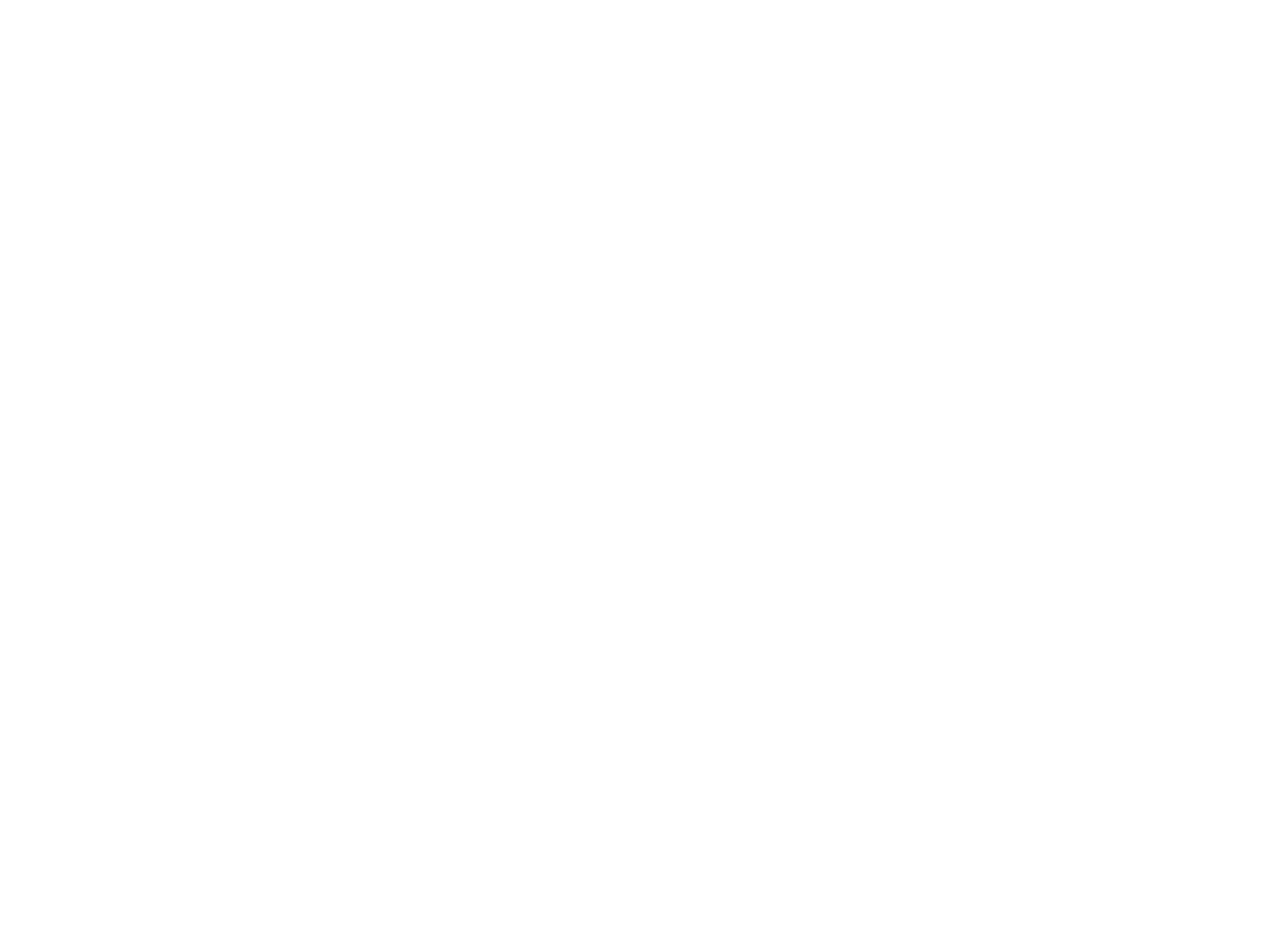
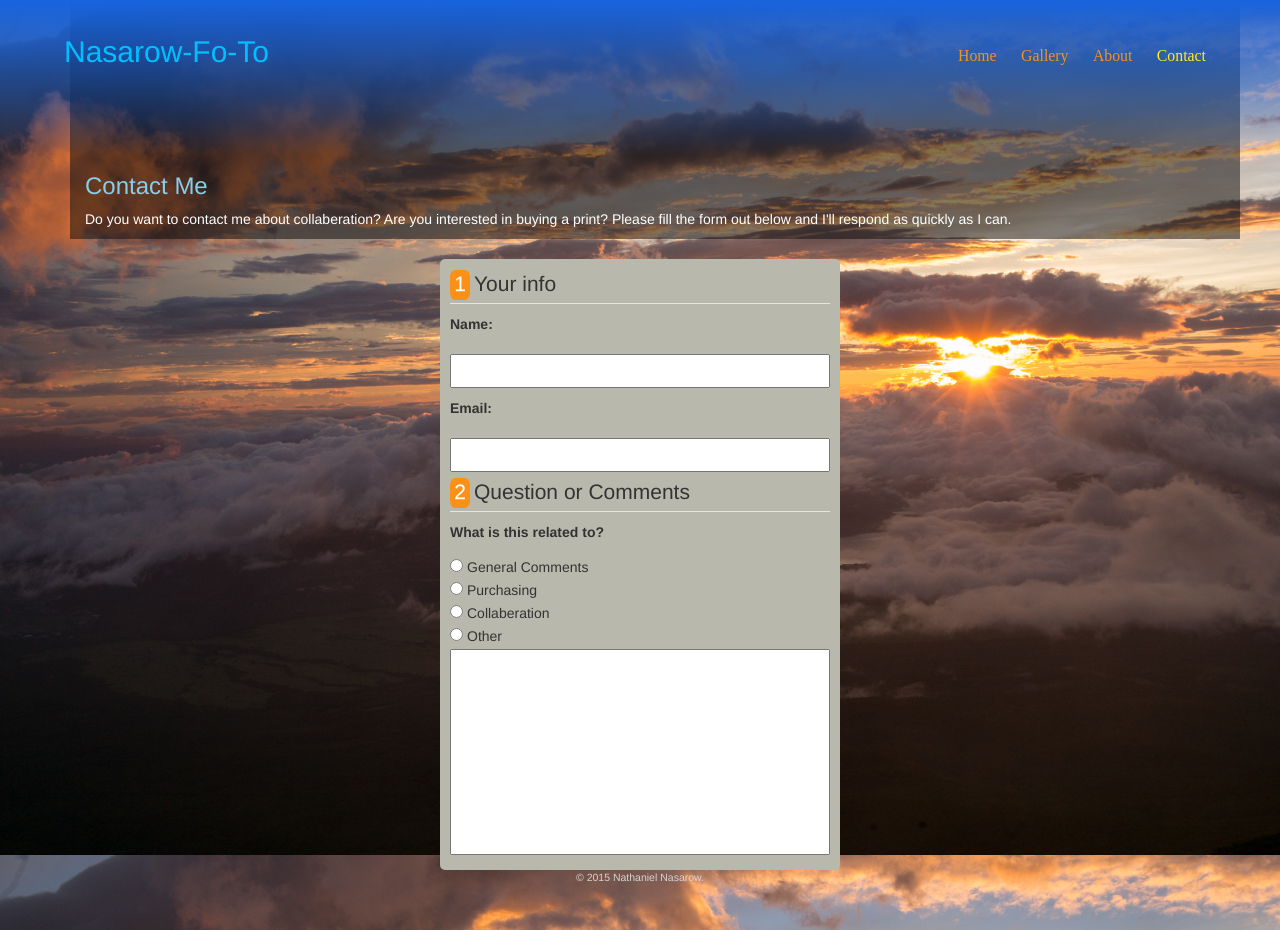
Before and after one commit to Torgian/website-dev, a plain HTML site: page contact.html in a window 1280 px wide. Before the commit the page ends 800 px from the top, so only its background shows below. Drawn offline with nearby package versions, Linux system fonts and the light colour scheme.

Commit message:
added contact page
No server end yet

```diff
--- a/contact.html
+++ b/contact.html
@@ -0,0 +1,73 @@
+<!DOCTYPE html>
+<html lang="en">
+  <head>
+    <meta charset="utf-8">
+    <title>Nasarow-Fo-To</title>
+ <!-- Bootstrap -->
+    <meta name="viewport" content="width=device-width, initial-scale=1">
+    <link rel="stylesheet" type="text/css" href="bootstrap/css/bootstrap.min.css">
+    <link rel="stylesheet" href="css/main.css">
+    <script src="http://code.jquery.com/jquery.min.js"></script>
+    <script src="js/bootstrap.min.js"></script>
+
+    <!-- HTML5 shim and Respond.js for IE8 support of HTML5 elements and media queries -->
+    <!-- WARNING: Respond.js doesn't work if you view the page via file:// -->
+    <!--[if lt IE 9]>
+      <script src="https://oss.maxcdn.com/html5shiv/3.7.2/html5shiv.min.js"></script>
+      <script src="https://oss.maxcdn.com/respond/1.4.2/respond.min.js"></script>
+    <![endif]-->
+  </head>
+
+  <body>
+    <header>
+      <h2>Nasarow-Fo-To</h2>
+      <nav>
+        <ul>
+          <li><a href="index.html">Home</a></li>
+          <li><a href="gallery.html">Gallery</a></li>
+          <li><a href="about.html">About</a></li>
+          <li><a href="contact.html" class="selected">Contact</a></li>
+        </ul>
+      </nav>
+    </header>
+
+        <div class="container center-block">
+          <div class="container center-block con-form">
+            <h3>Contact Me</h3>
+            <p>Do you want to contact me about collaberation? Are you interested in buying a print? Please fill the form out below and I'll respond as quickly as I can.</p>
+          </div>
+        </div>
+        <form action="contact.html" method="post">
+          <fieldset>
+            <legend><span class="number">1</span>Your info</legend>
+            <label for="name">Name:</label>
+            <input type="text" id="name" name="user_name">
+
+            <label for="email">Email:</label>
+            <input type="email" id="email" name="user_email">
+          </fieldset>
+          <fieldset>
+            <legend><span class="number">2</span>Question or Comments</legend>
+            <label>What is this related to?</label>
+            <input type="radio" id="gen-com" value="gen-com" name="user_related"><label for="gen-com" class="light">General Comments</label>
+            <br>
+            <input type="radio" id="purchase" value="purchase" name="user_related"><label for="purchase" class="light">Purchasing</label>
+            <br>
+            <input type="radio" id="collab" value="collab" name="user_related"><label for="collab" class="light">Collaberation</label>
+            <br>
+            <input type="radio" id="other" value="other" name="user_related"><label for="other" class="light">Other</label>
+            <br>
+            <textarea id="question-field" name="user_question" rows="10"></textarea>
+          </fieldset>
+ </form>
+
+
+
+
+
+
+    <footer class="footer">
+      <h7>&copy; 2015 Nathaniel Nasarow.</h7>
+    </footer>
+    </body>
+</html>
--- a/css/main.css
+++ b/css/main.css
@@ -36,6 +36,9 @@ header {
 	/*background-image: linear-gradient(-180deg, rgba(86,215,35,0.80) 0%, rgba(88,188,31,0.50) 100%);*/
 }
 
+p {
+	color:white;
+}
 
 /* Navigation*/
 nav {
@@ -138,8 +141,74 @@ img[src*="-fo-to"]{
 }
 
 
+/**********Contact Page FOrm**********/
+.con-form {
+	background-color: rgba(10,10,10,.5);
+
+}
 
 
+h3 {
+	color:skyblue;
+
+}
+
+form {
+	max-width: 400px;
+	display: block;
+	margin: 20px auto;
+	border-radius: 5px;
+	padding: 10px;
+	background-color: #B8B8AC;
+}
+
+legend {
+	margin:5px 0 5px 0;
+}
+
+.number {
+  background-color: #FA9017;
+  color: #fff;
+  height: 30px;
+  width: 20px;
+  display: inline-block;
+  font-size: 1em;
+  margin-right: 4px;
+  margin-bottom:3px;
+  line-height: 28px;
+  text-align: center;
+  text-shadow: 0 1px 0 rgba(255,255,255,0.2);
+  border-radius: 25%;
+}
+
+input[type="text"],
+input[type="email"]
+ {
+	margin: 5px 0;
+	height:auto;
+	width: 100%;
+	padding: 5px;
+}
+
+label {
+  display: block;
+  margin-bottom: 15px;
+  margin-top:5px;
+}
+
+label.light {
+  font-weight: 300;
+  display: inline;
+}
+
+input[type="radio"] {
+	margin: 0 4px 8px 0;
+}
+
+textarea {
+	resize: none;
+	width:100%;
+}
 
 
 /*Footer area*/
@@ -164,7 +233,6 @@ footer {
 	height:300px;
 	width:auto;
 }
-
 
 
 
```
Also changed, not shown: about.html (+1 -1 lines), gallery.html (+1 -1 lines), index.html (+1 -1 lines).
